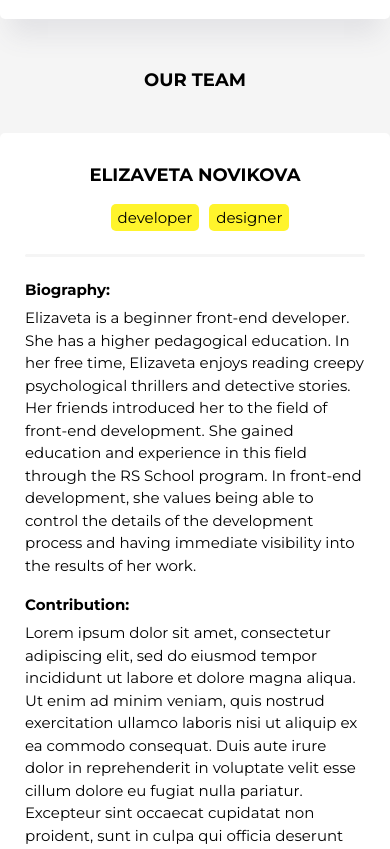
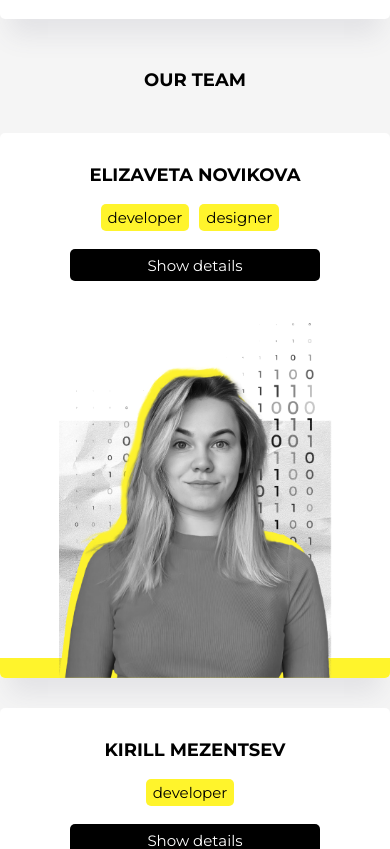
Before and after one commit to KirillVM/graphiql-app, a React (Vite) app: page / in a window 390 px wide. Shown: the part 1780-2629 px from the top of the page. Built offline with nearby package versions, Linux system fonts and the light colour scheme.

Commit message:
feat: add hiding and showing detailed info about the developer at width <767px

```diff
--- a/src/components/AboutProject/AboutProject.module.scss
+++ b/src/components/AboutProject/AboutProject.module.scss
@@ -8,12 +8,12 @@
   &::before {
     content: '';
     position: absolute;
-    width: 180px;
-    height: 145px;
+    width: 18rem;
+    height: 14.5rem;
     background: url('../../assets/images/tape-read-to-find-out-more.svg')
       no-repeat;
-    top: 15px;
-    right: 35px;
+    top: 1.5rem;
+    right: 3.5rem;
   }
 
   a {
@@ -21,10 +21,10 @@
   }
 }
 
-@media(max-width: 1023px) {
+@media (max-width: 1023px) {
   .container {
     &::before {
-        display: none;
-      }
+      display: none;
+    }
   }
 }
--- a/src/components/DeveloperCard/DeveloperCard.module.scss
+++ b/src/components/DeveloperCard/DeveloperCard.module.scss
@@ -1,19 +1,19 @@
 @import '../../styles/vars.scss';
+@import '../../styles/mixins.scss';
 
 .developer {
+  @include font(1.5rem, 150%);
   display: flex;
   background: $color-secondary;
-  border-radius: 5px;
-  box-shadow: 0px 25px 25px -9px rgba(83, 83, 109, 0.11);
+  border-radius: 0.5rem;
+  box-shadow: 0 2.5rem 2.5rem -0.9rem rgba(83, 83, 109, 0.11);
   overflow: hidden;
   position: relative;
-  font-size: 1.5rem;
-  line-height: 150%;
 
   &::before {
     content: '';
     position: absolute;
-    height: 20px;
+    height: 2rem;
     width: 100%;
     background: $color-accent-light;
     bottom: 0;
@@ -21,11 +21,11 @@
 
   h4 {
     text-transform: uppercase;
-    margin: 40px 0 20px;
+    margin: 4rem 0 2rem;
   }
 
   h6 {
-    margin: 20px 0 10px;
+    margin: 2rem 0 1rem;
   }
 
   p {
@@ -34,8 +34,8 @@
 
   hr {
     background: $color-background;
-    height: 3px;
-    border-radius: 5px;
+    height: 0.3rem;
+    border-radius: 0.5rem;
     border: none;
   }
 }
@@ -48,7 +48,7 @@
 }
 
 .info {
-  padding: 0 25px 40px;
+  padding: 0 2.5rem 4rem;
 }
 
 .header {
@@ -58,21 +58,21 @@
 }
 
 .role {
-  padding: 4px 7px;
+  padding: 0.4rem 0.7rem;
   color: $color-black;
   background: $color-accent-light;
-  border-radius: 5px;
-  margin-left: 10px;
+  border-radius: 0.5rem;
+  margin-left: 1rem;
 }
 
 .biography {
-  margin-bottom: 15px;
+  margin-bottom: 1.5rem;
 }
 
 .github {
   display: flex;
   align-items: center;
-  margin-top: 15px;
+  margin-top: 1.5rem;
 
   h6 {
     margin: 0;
@@ -80,16 +80,37 @@
 
   a {
     text-decoration: none;
-    padding: 4px 7px;
+    padding: 0.4rem 0.7rem;
     color: $color-secondary;
     background: $color-accent-dark;
-    border-radius: 5px;
-    margin-left: 10px;
+    border-radius: 0.5rem;
+    margin-left: 1rem;
     transition: 0.3s all ease;
 
     &:hover {
       background: $color-black;
     }
+  }
+}
+
+.details-button {
+  display: none;
+  border: none;
+  background: $color-black;
+  color: $color-secondary;
+  padding: 0.75rem 1rem;
+  border-radius: 0.5rem;
+  margin-top: 2rem;
+  width: 25rem;
+  transition: background 0.3s ease;
+  cursor: pointer;
+
+  &:hover {
+    background: $color-accent-dark;
+  }
+
+  &:active {
+    scale: 0.95;
   }
 }
 
@@ -106,10 +127,6 @@
     }
   }
 
-  .info {
-    max-width: 65%;
-  }
-
   .photo {
     align-items: flex-start;
     width: 100%;
@@ -117,6 +134,10 @@
     img {
       width: 100%;
     }
+  }
+
+  .info {
+    max-width: 65%;
   }
 }
 
@@ -126,20 +147,29 @@
     align-items: center;
 
     h4 {
-      margin: 30px 0 20px;
+      margin: 3rem 0 2rem;
     }
 
     hr {
-      margin: 25px 0;
+      display: none;
     }
   }
 
   .info {
+    display: flex;
+    flex-direction: column;
+    align-items: center;
     max-width: 100%;
+    width: 100%;
   }
 
   .header {
     flex-direction: column;
+  }
+
+  .role {
+    margin-left: 0;
+    margin-right: 1rem;
   }
 
   .photo {
@@ -149,4 +179,26 @@
       width: 100%;
     }
   }
+
+  .details-button {
+    display: block;
+  }
+
+  .details {
+    max-height: 0;
+    overflow: hidden;
+    opacity: 0;
+    transition:
+      max-height 0.3s ease-out,
+      opacity 0.3s ease-out;
+  }
+
+  .details-visible {
+    max-height: 250rem;
+    overflow: visible;
+    opacity: 1;
+    transition:
+      max-height 0.3s ease-in,
+      opacity 0.3s ease-in;
+  }
 }
--- a/src/components/DeveloperCard/DeveloperCard.tsx
+++ b/src/components/DeveloperCard/DeveloperCard.tsx
@@ -1,7 +1,15 @@
+import { useState } from 'react';
 import { DeveloperCardProps } from './DeveloperCard.interface';
 import styles from './DeveloperCard.module.scss';
+import clsx from 'clsx';
 
 const DeveloperCard = ({ developer }: DeveloperCardProps) => {
+  const [showDetails, setShowDetails] = useState(false);
+
+  const toggleDetails = () => {
+    setShowDetails(!showDetails);
+  };
+
   return (
     <div
       className={styles.developer}
@@ -21,7 +29,15 @@ const DeveloperCard = ({ developer }: DeveloperCardProps) => {
             ))}
           </div>
         </div>
+        <button className={styles['details-button']} onClick={toggleDetails}>
+          {showDetails ? 'Hide details' : 'Show details'}
+        </button>
         <hr />
+        <div
+          className={clsx(styles.details, {
+            [styles['details-visible']]: showDetails,
+          })}
+        >
           <div className={styles.biography}>
             <h6>Biography:</h6>
             <p>{developer.biography}</p>
@@ -42,6 +58,7 @@ const DeveloperCard = ({ developer }: DeveloperCardProps) => {
           </div>
         </div>
       </div>
+    </div>
   );
 };
 
--- a/src/components/EducationalProgram/EducationalProgram.module.scss
+++ b/src/components/EducationalProgram/EducationalProgram.module.scss
@@ -4,13 +4,13 @@
 .container {
   @include welcome-page-container;
   align-items: center;
-  margin: 50px 0;
+  margin: 5rem 0;
 
   &::before {
     content: '';
     position: absolute;
-    width: 408px;
-    height: 339px;
+    width: 40.8rem;
+    height: 33.9rem;
     background: url('../../assets/images/graph-img.svg') no-repeat;
     top: 0;
     right: 0;
@@ -25,17 +25,17 @@
 
 .rss-logo {
   position: relative;
-  margin: 30px 0;
+  margin: 3rem 0;
   z-index: 2;
 
   &::before {
     content: '';
     position: absolute;
-    width: 225px;
-    height: 86px;
+    width: 22.5rem;
+    height: 8.6rem;
     background: url('../../assets/images/tape-link-to-school.svg') no-repeat;
-    top: -30px;
-    left: 16px;
+    top: -3rem;
+    left: 1.5rem;
     z-index: -1;
   }
 }
@@ -44,17 +44,17 @@
   z-index: 0;
 }
 
-@media(max-width: 1023px) {
+@media (max-width: 1023px) {
   .container {
     position: relative;
-    margin: 30px 0;
+    margin: 3rem 0;
   }
 
   .image {
     position: absolute;
-    width: 90px;
-    bottom: 15px;
-    right: 25px;
+    width: 9rem;
+    bottom: 1.5rem;
+    right: 2.5rem;
 
     img {
       width: 100%;
@@ -62,15 +62,15 @@
   }
 }
 
-@media(max-width: 479px) {
+@media (max-width: 479px) {
   .container {
     overflow: hidden;
-    margin: 20px 0;
+    margin: 2rem 0;
   }
 
   .image {
-    width: 58px;
-    right: 15px;
+    width: 5.8rem;
+    right: 1.5rem;
     z-index: 2;
   }
 }
--- a/src/components/Footer/Footer.tsx
+++ b/src/components/Footer/Footer.tsx
@@ -1,6 +1,6 @@
 import rss_logo from '../../assets/icons/rss-logo.svg';
 import github_logo from '../../assets/icons/github.svg';
-import styles from './footer.module.scss';
+import styles from './Footer.module.scss';
 import { GITHUB_USERS } from '@src/constants/constants';
 
 const Footer = () => {
--- a/src/components/Footer/footer.module.scss
+++ b/src/components/Footer/footer.module.scss
@@ -10,27 +10,27 @@ footer {
   display: flex;
   justify-content: space-between;
   align-items: center;
-  padding: 10px 20px 10px;
-  max-width: 1192px;
+  padding: 1rem 2rem 1rem;
+  max-width: 119.2rem;
   width: 100%;
 }
 
 .year {
   font-weight: 500;
-  font-size: 18px;
+  font-size: 1.8rem;
   color: $color-black;
 }
 
 .githubs {
   display: flex;
-  column-gap: 25px;
+  column-gap: 2.5rem;
 }
 
 @media (max-width: 479px) {
   .container {
     flex-direction: column;
     align-items: center;
-    row-gap: 5px;
-    padding: 15px 20px 5px;
+    row-gap: 0.5rem;
+    padding: 1.5rem 2rem 0.5rem;
   }
 }
--- a/src/pages/Welcome/Welcome.module.scss
+++ b/src/pages/Welcome/Welcome.module.scss
@@ -1,3 +1,5 @@
+@import '../../styles/mixins.scss';
+
 h1,
 h2,
 h3 {
@@ -8,10 +10,10 @@ h3 {
   display: flex;
   flex-direction: column;
   align-items: center;
-  padding: 10px 20px 70px;
-  max-width: 1192px;
+  padding: 1rem 2rem 7rem;
+  max-width: 119.2rem;
   margin: 0 auto;
-  border-radius: 5px;
+  border-radius: 0.5rem;
 }
 
 .team {
@@ -23,38 +25,43 @@ h3 {
 .developers {
   display: flex;
   flex-direction: column;
-  row-gap: 50px;
+  row-gap: 5rem;
 }
 
-@media(max-width: 1023px) {
+@media (max-width: 1023px) {
   .container {
     h1 {
       font-size: 4.8rem;
     }
 
     h3 {
-      font-size: 2.4rem;
-      line-height: 130%;
-      margin: 0 0 5px 0;
+      @include font(2.4rem, 130%, bold);
+      margin: 0 0 0.5rem 0;
     }
   }
 
   .team {
-    margin-top: 50px;
+    margin-top: 5rem;
 
     h3 {
-      margin-bottom:40px;
+      margin-bottom: 4rem;
     }
   }
 
   .developers {
-    row-gap: 30px;
+    row-gap: 3rem;
   }
 }
 
-@media(max-width: 479px) {
+@media (max-width: 767px) {
+  .team {
+    width: 100%;
+  }
+}
+
+@media (max-width: 479px) {
   .container {
-    padding: 0 0 70px;
+    padding: 0 0 7rem;
 
     h1 {
       font-size: 2.4rem;
--- a/src/styles/mixins.scss
+++ b/src/styles/mixins.scss
@@ -20,9 +20,9 @@
     background-color: $color-accent-light;
     width: 106%;
     height: 50%;
-    bottom: -3px;
-    left: -3px;
-    border-radius: 2px;
+    bottom: -0.3rem;
+    left: -0.3rem;
+    border-radius: 0.2rem;
     transition: height 0.3s ease;
     z-index: -1;
   }
@@ -36,23 +36,22 @@
 
 @mixin welcome-page-container {
   display: flex;
-  padding: 35px 30px 30px 40px;
+  padding: 3.5rem 3rem 3rem 4rem;
   background: $color-secondary;
   position: relative;
-  border-radius: 5px;
-  box-shadow: 0px 25px 25px -9px rgba(83, 83, 109, 0.11);
+  border-radius: 0.5rem;
+  box-shadow: 0 2.5rem 2.5rem -0.9rem rgba(83, 83, 109, 0.11);
 
   h3 {
-    margin: 0 0 15px 0;
+    margin: 0 0 1.5rem 0;
   }
 
   p {
-    font-size: 1.5rem;
-    line-height: 150%;
-    margin: 10px 0;
+    @include font(1.5rem, 150%);
+    margin: 1rem 0;
   }
 
   @media (max-width: 1023px) {
-    padding: 20px 25px 30px;
+    padding: 2rem 2.5rem 3rem;
   }
 }
```
Lines whose indentation alone changed are shown as unchanged.
